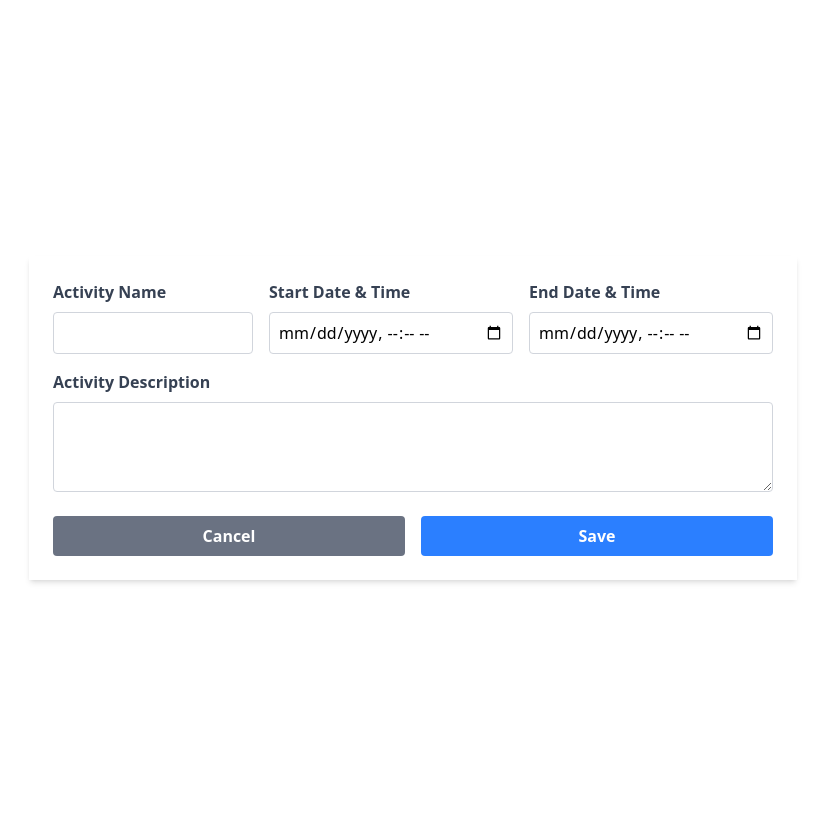
After one commit to bdubtga/L2DISC-SVAHoursTracker, a Python web app: template templates/edit.html in a window 1280 px wide. The commit adds this page. Shown: the whole page, without its empty margins (227-1052 px from the left). Run offline with Jinja, Linux system fonts and the light colour scheme; the template is opened without the code that fills it, so the values that code supplies are empty.

Commit message:
edit page

```diff
--- /dev/null
+++ b/templates/edit.html
@@ -0,0 +1,82 @@
+<!DOCTYPE html>
+<html lang="en">
+  <head>
+    <meta charset="UTF-8" />
+    <meta name="viewport" content="width=device-width, initial-scale=1.0" />
+    <title>Document</title>
+    <script src="./js/tailwind.js"></script>
+  </head>
+  <body class="p-64 bg-ping-500">
+    <!-- new entry -->
+    <div class="bg-white shadow-md">
+      <form class="flex flex-col p-6">
+        <div class="flex flex-row gap-4 mb-4">
+          <div class="flex flex-col flex-1">
+            <label class="mb-2 font-semibold text-gray-700" for="activityName"
+              >Activity Name</label
+            >
+            <input
+              class="p-2 border border-gray-300 rounded w-full"
+              type="text"
+              id="activityName"
+              name="activityName"
+              required
+            />
+          </div>
+          <div class="flex flex-col">
+            <label class="mb-2 font-semibold text-gray-700" for="startDateTime"
+              >Start Date & Time</label
+            >
+            <input
+              class="p-2 border border-gray-300 rounded"
+              type="datetime-local"
+              id="startDateTime"
+              name="startDateTime"
+              required
+            />
+          </div>
+          <div class="flex flex-col">
+            <label class="mb-2 font-semibold text-gray-700" for="endDateTime"
+              >End Date & Time</label
+            >
+            <input
+              class="p-2 border border-gray-300 rounded"
+              type="datetime-local"
+              id="endDateTime"
+              name="endDateTime"
+              required
+            />
+          </div>
+        </div>
+
+        <label
+          class="mb-2 font-semibold text-gray-700"
+          for="activityDescription"
+          >Activity Description</label
+        >
+        <textarea
+          class="mb-4 p-2 border border-gray-300 rounded"
+          id="activityDescription"
+          name="activityDescription"
+          rows="3"
+          required
+        ></textarea>
+
+        <div class="flex gap-4 w-full">
+          <button
+            onclick="window.location.href='./hours.html'"
+            class="bg-gray-500 hover:bg-gray-600 text-white font-bold py-2 px-4 rounded mt-2 w-full"
+          >
+            Cancel
+          </button>
+          <button
+            type="submit"
+            class="bg-blue-500 hover:bg-blue-700 text-white font-bold py-2 px-4 rounded mt-2 w-full"
+          >
+            Save
+          </button>
+        </div>
+      </form>
+    </div>
+  </body>
+</html>
```
Also changed, not shown: templates/hours.html (+6 -1 lines).
